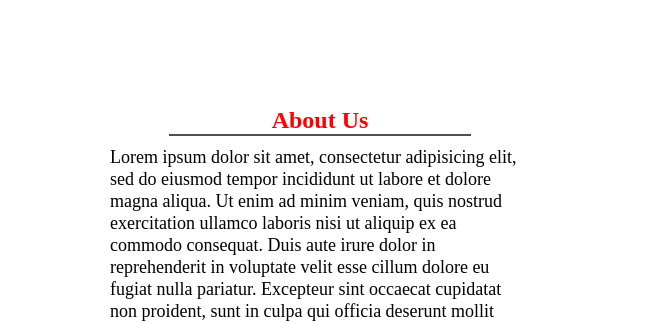
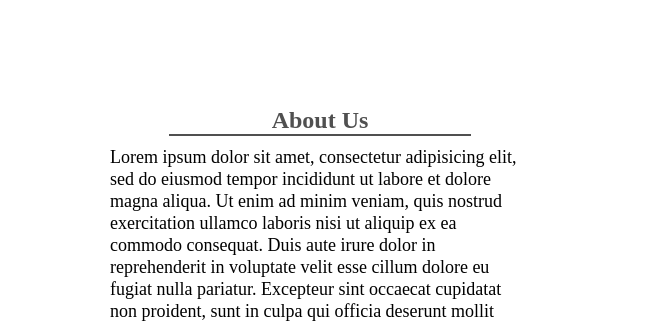
Before and after one commit to ahmad1101/Sample-Travel-Website, a plain HTML site: page index.html in a window 1280 px wide. Shown: the part 822-1145 px from the top of the page, 0-656 px from the left. Drawn offline with Linux system fonts and the light colour scheme; grey boxes are pictures that could not be loaded.

Commit message:
Revert "h2 to red"
This reverts commit c1f2fdb86da570a0d260105d1267641ac817fb97.

```diff
--- a/index.css
+++ b/index.css
@@ -56,7 +56,7 @@
 }
 
 .about .left h2{
-  color: red;
+  color: #505050;
 }
 
 .about .left p{
```
